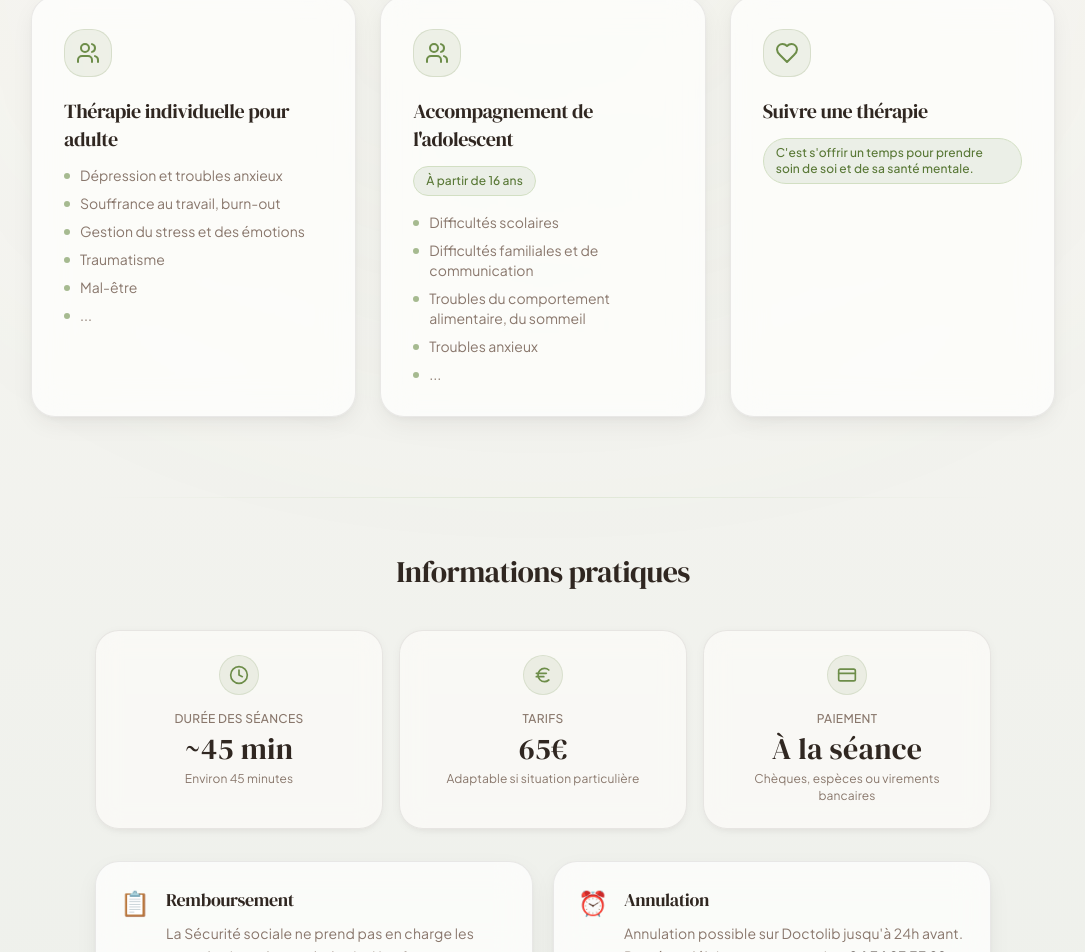
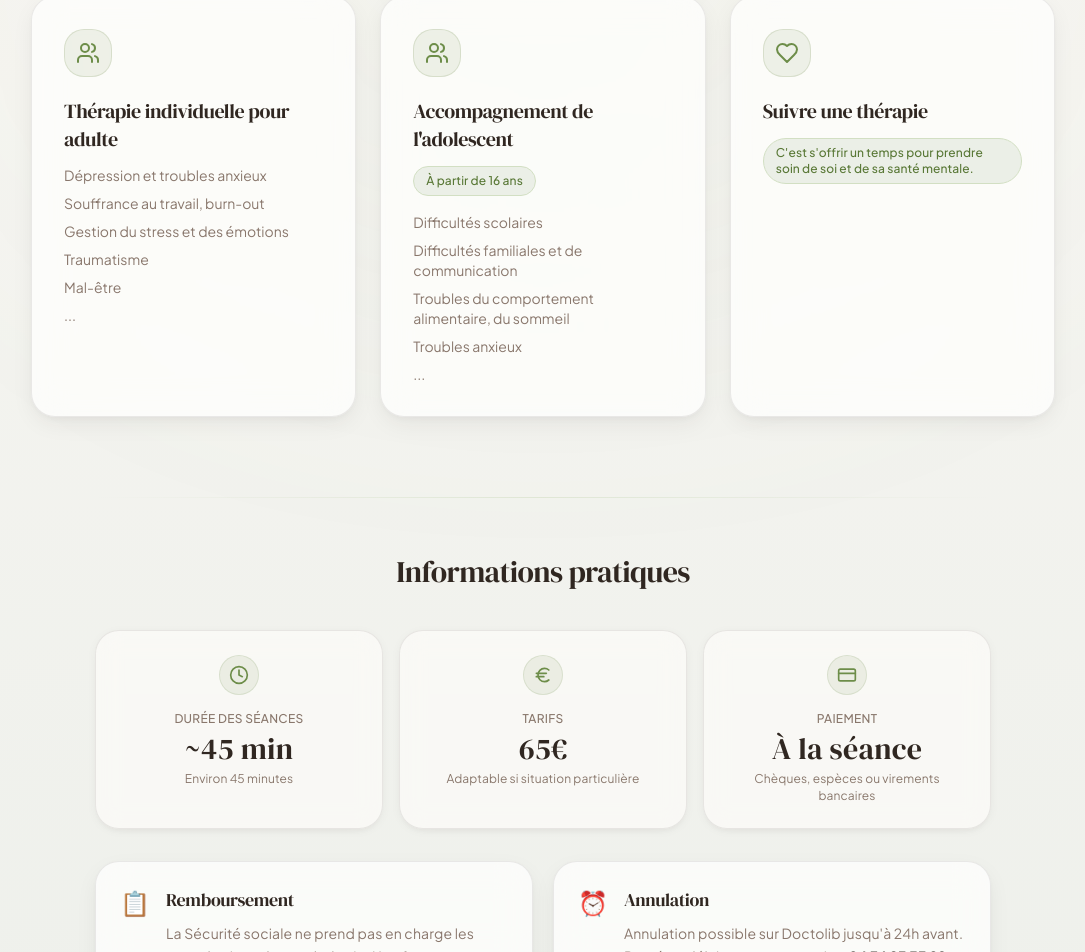
Before and after one commit to loiclss/camille-kaltenbach-psy, a React (Vite) app: page / in a window 1280 px wide. Shown: the part 2629-3581 px from the top of the page, without its empty margins (97-1182 px from the left). Built offline with nearby package versions, Linux system fonts and the light colour scheme; the HTML template or start-up script is replaced by a standard one.

Commit message:
Style: remove green list bullet dots from service cards

```diff
--- a/src/components/ConsultationsSection.tsx
+++ b/src/components/ConsultationsSection.tsx
@@ -84,9 +84,8 @@ const ConsultationsSection = () => {
                 {service.details.length > 0 && (
                   <ul className="space-y-2">
                     {service.details.map((detail, idx) => (
-                      <li key={idx} className="flex items-start text-sm text-muted-foreground gap-2.5">
-                        <span className="w-1.5 h-1.5 rounded-full bg-primary/60 mt-2 flex-shrink-0" />
-                        <span>{detail}</span>
+                      <li key={idx} className="text-sm text-muted-foreground">
+                        {detail}
                       </li>
                     ))}
                   </ul>
```
